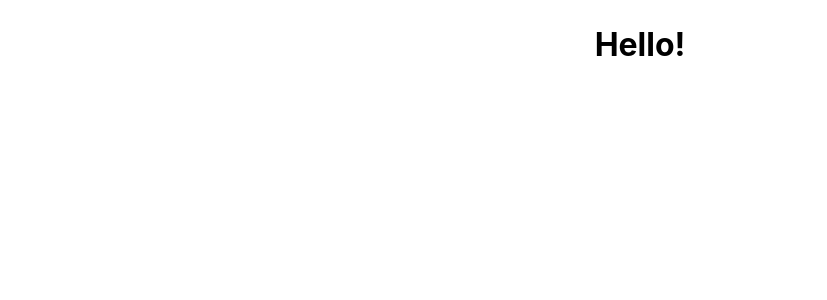
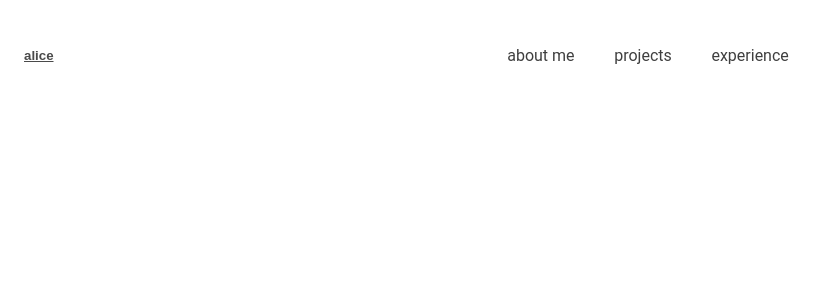
Before and after one commit to ah5087/personal-website, a React (Vite) app: page /#/about in a window 1280 px wide. Shown: the top 300 px of the page, without its empty margins (0-827 px from the left). Built offline with nearby package versions, Linux system fonts and the light colour scheme.

Commit message:
set up basic layout and pages

```diff
--- a/package.json
+++ b/package.json
@@ -23,6 +23,7 @@
     "eslint": "^8.57.0",
     "eslint-plugin-react-hooks": "^4.6.0",
     "eslint-plugin-react-refresh": "^0.4.6",
+    "sass": "^1.77.2",
     "typescript": "^5.2.2",
     "vite": "^5.2.0"
   }
--- a/src/App.tsx
+++ /dev/null
@@ -1,8 +0,0 @@
-import { FC } from "react";
-import { AppProps } from "./App.types";
-
-const App: FC<AppProps> = ({ title }) => {
-  return <h1>{title}</h1>;
-};
-
-export default App;
--- /dev/null
+++ b/src/app/App.tsx
@@ -0,0 +1,13 @@
+import React from "react";
+import Router from "./Router";
+import Layout from "../components/Layout";
+
+const App = () => {
+  return (
+    <Layout>
+      <Router />
+    </Layout>
+  );
+};
+
+export default App;
--- /dev/null
+++ b/src/components/Layout/Layout.module.scss
@@ -0,0 +1,78 @@
+.container {
+    display: flex;
+    flex-direction: column;
+    width: 100vw;
+    height: 100vh;
+    overflow-x: hidden;
+
+    font-family: "Roboto", sans-serif;
+}
+
+.logo {
+    font-family: "Satoshi-Black", sans-serif;
+    padding: 1em 0 1em 1em;
+    & > * {
+        user-select: none;
+    }
+    & > h5 > a {
+        color: #4a4a4a;
+    }
+
+    @media screen and (max-width: 992px) {
+        width: 0;
+    }
+}
+
+.header {
+    position: fixed;
+    width: 100%;
+
+    display: grid;
+    grid-template-columns: 24vw auto 24vw;
+    background-color: #ffffff;
+}
+
+.nav {
+    grid-column-start: 2;
+
+    display: flex;
+    justify-content: center;
+    align-items: center;
+    flex-wrap: wrap;
+    gap: 2em;
+
+    padding: 1em 0 1em 0;
+
+    & > a {
+        text-decoration: none;
+        color: #3f3f3f;
+        user-select: none;
+        padding: 0.24em;
+    }
+
+    // & > a:hover {
+    // background-color: #bfe0ff;
+    // }
+
+    @media screen and (max-width: 992px) {
+        gap: 1em;
+        & > a > p {
+            font-size: clamp(0.8rem, 2vw, 1.2rem);
+        }
+    }
+}
+
+.divider {
+    margin-bottom: 8em;
+}
+
+.footer {
+    position: fixed;
+    bottom: 0.2em;
+    left: 0.4em;
+    font-family: "Roboto", sans-serif;
+    font-size: 14px;
+
+    backdrop-filter: blur(1px);
+    background-color: rgba(255, 255, 255, 0.2);
+}
--- /dev/null
+++ b/src/components/Layout/Layout.tsx
@@ -0,0 +1,37 @@
+import React, { useState } from "react";
+import styles from "./Layout.module.scss";
+
+interface LayoutProps {
+  children: JSX.Element;
+}
+
+const Layout = ({ children }: LayoutProps) => {
+  return (
+    <>
+      <div className={styles.container}>
+        <div className={styles.header}>
+          <div className={styles.logo}>
+            <h5>
+              <a href="/#/">alice</a>
+            </h5>
+          </div>
+          <div className={styles.nav}>
+            <a className="navContainerItem" id="0" href="/#/" draggable={false}>
+              <p>about me</p>
+            </a>
+            <a className="navContainerItem" id="1" href="/#/" draggable={false}>
+              <p>projects</p>
+            </a>
+            <a className="navContainerItem" id="2" href="/#/" draggable={false}>
+              <p>experience</p>
+            </a>
+          </div>
+        </div>
+      </div>
+      <span className={styles.divider}></span>
+      {children}
+    </>
+  );
+};
+
+export default Layout;
--- /dev/null
+++ b/src/components/Layout/index.ts
@@ -0,0 +1 @@
+export {default} from "./Layout";
--- a/src/main.tsx
+++ b/src/main.tsx
@@ -1,10 +1,21 @@
 import React from "react";
 import ReactDOM from "react-dom/client";
-import App from "./App.tsx";
+import { BrowserRouter } from "react-router-dom";
+import App from "./app/App.tsx";
 import "./index.css";
 
-ReactDOM.createRoot(document.getElementById("root")!).render(
+const root = ReactDOM.createRoot(
+  document.getElementById("root") as HTMLElement
+);
+
+root.render(
+  <React.StrictMode>
+    <App />
+  </React.StrictMode>
+);
+
+/* ReactDOM.createRoot(document.getElementById("root")!).render(
   <React.StrictMode>
     <App title="Hello!" />
   </React.StrictMode>
-);
+); */
```
Also changed, not shown: src/declarations.d.ts (added), 1 other file (tests, documents, lock files or other folders).
